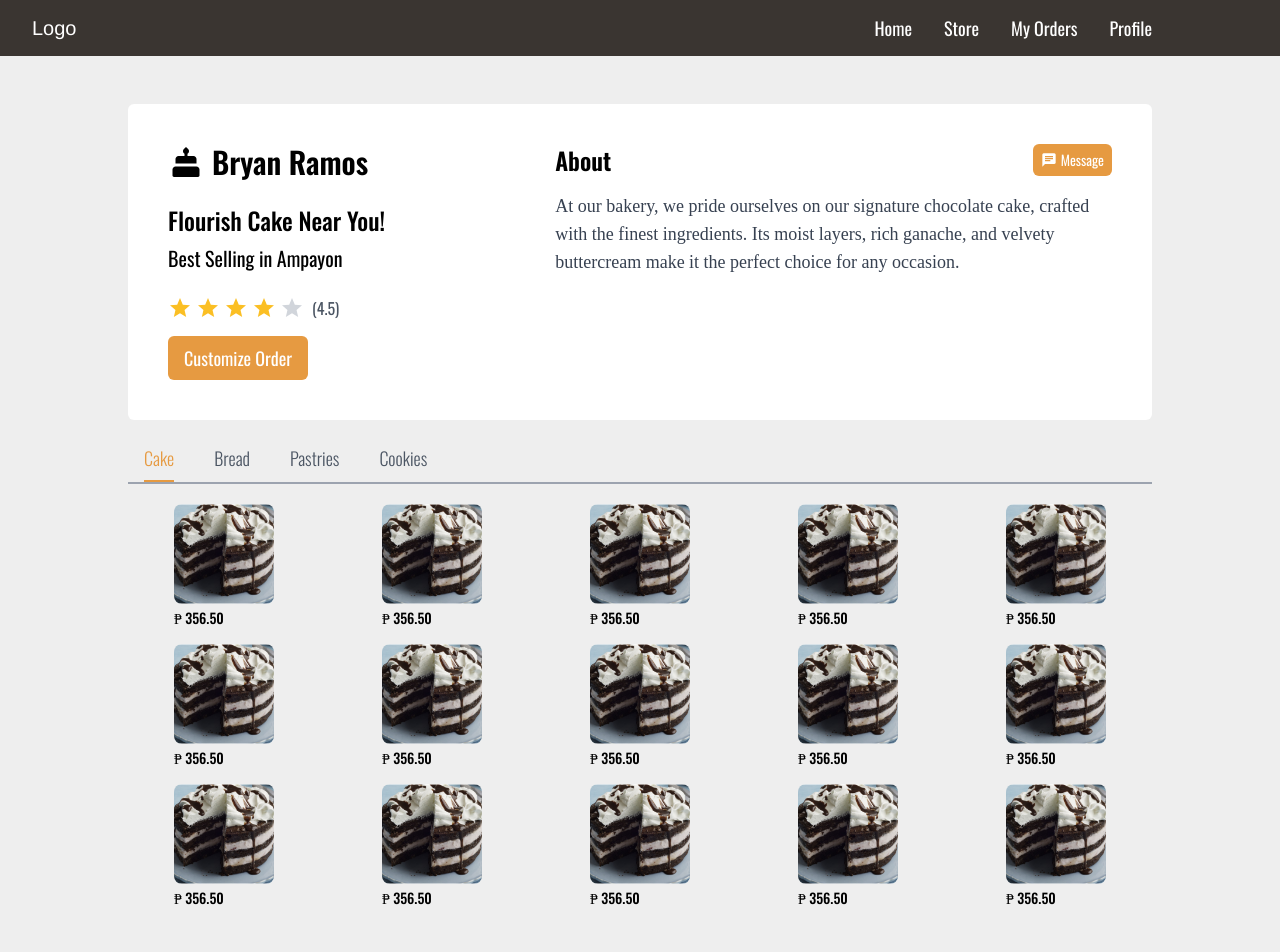
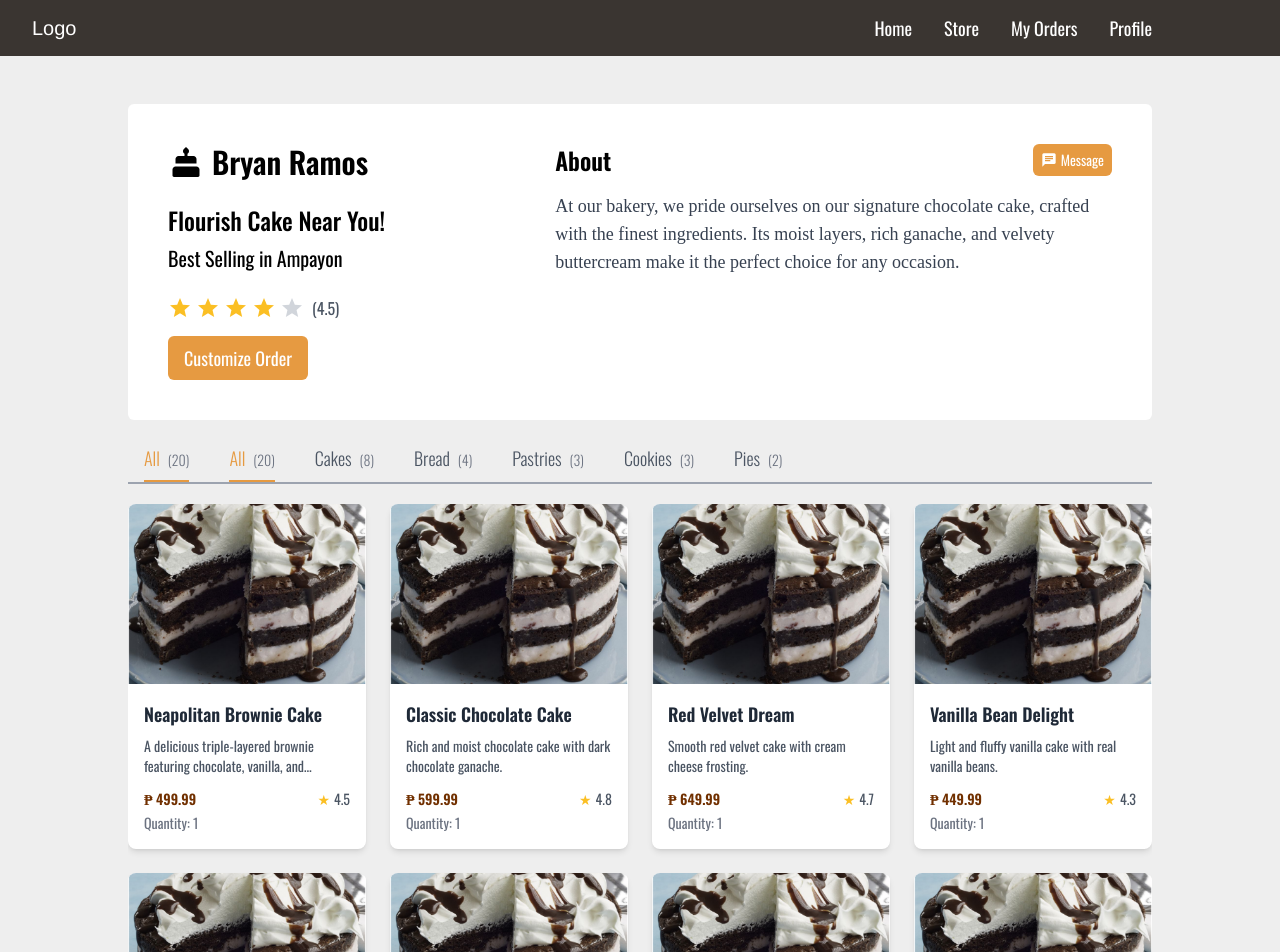
Before and after one commit to BryanIanRamos/Cake-Area, a React (Vite) app: page /store in a window 1280 px wide. Shown: the top 952 px of the page. Built offline with nearby package versions, Linux system fonts and the light colour scheme.

Commit message:
Modify: Store Page

```diff
--- /dev/null
+++ b/src/components/buyer/StoreProductCard.jsx
@@ -0,0 +1,50 @@
+import React from 'react';
+import { Link } from 'react-router-dom';
+
+const StoreProductCard = ({ id, image, title, description, price, rating }) => {
+  return (
+    <Link to={`/product/${id}`} className="w-full max-w-[280px] bg-white rounded-lg overflow-hidden shadow-md hover:shadow-lg transition-shadow">
+      {/* Product Image */}
+      <div className="w-full h-[180px] overflow-hidden">
+        <img
+          src={image}
+          alt={title}
+          className="w-full h-full object-cover hover:scale-105 transition-transform duration-300"
+        />
+      </div>
+
+      {/* Product Details */}
+      <div className="p-4">
+        {/* Title */}
+        <h3 className="text-lg font-semibold text-gray-800 mb-2">
+          {title}
+        </h3>
+
+        {/* Description */}
+        <p className="text-sm text-gray-600 mb-3 line-clamp-2">
+          {description}
+        </p>
+
+        {/* Price and Rating */}
+        <div className="flex items-center justify-between">
+          <span className="text-[#713000] font-semibold">
+            ₱ {price.toFixed(2)}
+          </span>
+          {rating && (
+            <div className="flex items-center gap-1">
+              <span className="text-amber-400">★</span>
+              <span className="text-sm text-gray-600">{rating}</span>
+            </div>
+          )}
+        </div>
+
+        {/* Quantity */}
+        <div className="text-sm text-gray-500 mt-1">
+          Quantity: 1
+        </div>
+      </div>
+    </Link>
+  );
+};
+
+export default StoreProductCard;
--- a/src/data/productDetails.js
+++ b/src/data/productDetails.js
@@ -15,7 +15,8 @@ export const bakerProducts = {
     {
       id: 1,
       name: "Neapolitan Brownie Cake",
-      description: "A delicious triple-layered brownie featuring chocolate, vanilla, and strawberry flavors.",
+      description:
+        "A delicious triple-layered brownie featuring chocolate, vanilla, and strawberry flavors.",
       price: 499.99,
       rating: 4.5,
       ordered: 250,
@@ -23,7 +24,7 @@ export const bakerProducts = {
       stock: 50,
       category: "Cakes",
       image: neapolitanBrownie,
-      status: "Available"
+      status: "Available",
     },
     {
       id: 2,
@@ -36,7 +37,7 @@ export const bakerProducts = {
       stock: 30,
       category: "Cakes",
       image: neapolitanBrownie,
-      status: "Available"
+      status: "Available",
     },
     {
       id: 3,
@@ -49,7 +50,7 @@ export const bakerProducts = {
       stock: 25,
       category: "Cakes",
       image: neapolitanBrownie,
-      status: "Low Stock"
+      status: "Low Stock",
     },
     {
       id: 4,
@@ -62,7 +63,7 @@ export const bakerProducts = {
       stock: 40,
       category: "Cakes",
       image: neapolitanBrownie,
-      status: "Available"
+      status: "Available",
     },
     {
       id: 5,
@@ -75,7 +76,7 @@ export const bakerProducts = {
       stock: 35,
       category: "Cakes",
       image: neapolitanBrownie,
-      status: "Available"
+      status: "Available",
     },
     // Bread
     {
@@ -89,7 +90,7 @@ export const bakerProducts = {
       stock: 60,
       category: "Bread",
       image: neapolitanBrownie,
-      status: "Available"
+      status: "Available",
     },
     {
       id: 7,
@@ -102,7 +103,7 @@ export const bakerProducts = {
       stock: 45,
       category: "Bread",
       image: neapolitanBrownie,
-      status: "Available"
+      status: "Available",
     },
     {
       id: 8,
@@ -115,7 +116,7 @@ export const bakerProducts = {
       stock: 40,
       category: "Bread",
       image: neapolitanBrownie,
-      status: "Available"
+      status: "Available",
     },
     // Pastries
     {
@@ -129,7 +130,7 @@ export const bakerProducts = {
       stock: 80,
       category: "Pastries",
       image: neapolitanBrownie,
-      status: "Available"
+      status: "Available",
     },
     {
       id: 10,
@@ -142,7 +143,7 @@ export const bakerProducts = {
       stock: 55,
       category: "Pastries",
       image: neapolitanBrownie,
-      status: "Available"
+      status: "Available",
     },
     // Cookies
     {
@@ -156,7 +157,7 @@ export const bakerProducts = {
       stock: 100,
       category: "Cookies",
       image: neapolitanBrownie,
-      status: "Available"
+      status: "Available",
     },
     {
       id: 12,
@@ -169,7 +170,7 @@ export const bakerProducts = {
       stock: 75,
       category: "Cookies",
       image: neapolitanBrownie,
-      status: "Available"
+      status: "Available",
     },
     // Pies
     {
@@ -183,7 +184,7 @@ export const bakerProducts = {
       stock: 30,
       category: "Pies",
       image: neapolitanBrownie,
-      status: "Available"
+      status: "Available",
     },
     {
       id: 14,
@@ -196,7 +197,7 @@ export const bakerProducts = {
       stock: 25,
       category: "Pies",
       image: neapolitanBrownie,
-      status: "Low Stock"
+      status: "Low Stock",
     },
     // More Cakes
     {
@@ -210,7 +211,7 @@ export const bakerProducts = {
       stock: 20,
       category: "Cakes",
       image: neapolitanBrownie,
-      status: "Low Stock"
+      status: "Low Stock",
     },
     {
       id: 16,
@@ -223,7 +224,7 @@ export const bakerProducts = {
       stock: 35,
       category: "Cakes",
       image: neapolitanBrownie,
-      status: "Available"
+      status: "Available",
     },
     // More Bread
     {
@@ -237,7 +238,7 @@ export const bakerProducts = {
       stock: 50,
       category: "Bread",
       image: neapolitanBrownie,
-      status: "Available"
+      status: "Available",
     },
     // More Pastries
     {
@@ -251,7 +252,7 @@ export const bakerProducts = {
       stock: 45,
       category: "Pastries",
       image: neapolitanBrownie,
-      status: "Available"
+      status: "Available",
     },
     // More Cookies
     {
@@ -265,7 +266,7 @@ export const bakerProducts = {
       stock: 65,
       category: "Cookies",
       image: neapolitanBrownie,
-      status: "Available"
+      status: "Available",
     },
     {
       id: 20,
@@ -278,9 +279,9 @@ export const bakerProducts = {
       stock: 30,
       category: "Cakes",
       image: neapolitanBrownie,
-      status: "Available"
-    }
-  ]
+      status: "Available",
+    },
+  ],
 };
 
 // Export for buyer's product details
@@ -288,12 +289,13 @@ export const productDetails = {
   mainProduct: {
     id: 1,
     name: "Neapolitan Brownie Cake",
-    description: "A delicious triple-layered brownie featuring chocolate, vanilla, and strawberry flavors.",
+    description:
+      "A delicious triple-layered brownie featuring chocolate, vanilla, and strawberry flavors.",
     price: 499.99,
     rating: 4.5,
     ordered: 250,
     images: [neapolitanBrownie, neapolitanBrownie, neapolitanBrownie], // Replace with actual images
-    stock: 50
+    stock: 50,
   },
   recommendedProducts: [
     {
@@ -301,21 +303,21 @@ export const productDetails = {
       name: "Classic Chocolate Cake",
       price: 599.99,
       image: neapolitanBrownie,
-      rating: 4.8
+      rating: 4.8,
     },
     {
       id: 3,
       name: "Red Velvet Dream",
       price: 649.99,
       image: neapolitanBrownie,
-      rating: 4.7
+      rating: 4.7,
     },
     {
       id: 4,
       name: "Vanilla Bean Delight",
       price: 449.99,
       image: neapolitanBrownie,
-      rating: 4.3
-    }
-  ]
+      rating: 4.3,
+    },
+  ],
 };
--- a/src/pages/buyer/Store.jsx
+++ b/src/pages/buyer/Store.jsx
@@ -1,32 +1,31 @@
 import React, { useState } from "react";
 import { Icon } from "@iconify/react";
 import { useNavigate } from "react-router-dom";
-import ProductCard from "../../components/buyer/ProductCard";
-import neapolitanBrownie from "../../assets/CakeSample.png";
+import StoreProductCard from "../../components/buyer/StoreProductCard";
 import Navbar from "../../components/buyer/Navbar";
+import { bakerProducts } from "../../data/productDetails";
 
 const Store = () => {
   const [isMobileMenuOpen, setIsMobileMenuOpen] = useState(false);
   const navigate = useNavigate();
-  const [activeCategory, setActiveCategory] = useState("Cake");
+  const [activeCategory, setActiveCategory] = useState("All");
 
+  // Get products and categories from bakerProducts
+  const { categories: productCategories, products: bakerProductsList } = bakerProducts;
+
+  // Create categories array with counts
   const categories = [
-    { id: 1, name: "Cake" },
-    { id: 2, name: "Bread" },
-    { id: 3, name: "Pastries" },
-    { id: 4, name: "Cookies" },
+    {
+      name: "All",
+      count: bakerProductsList.length
+    },
+    ...productCategories
   ];
 
-  const products = Array(15)
-    .fill({
-      image: neapolitanBrownie,
-      title: "Neapolitan Brownie Ice Cream Cake",
-      description:
-        "Using brownie mix instead of cake mix makes this easy cake extra chocolatey.",
-      price: 356.5,
-      rating: 4.7,
-    })
-    .map((product, index) => ({ ...product, id: index + 1 }));
+  // Filter products based on active category
+  const filteredProducts = activeCategory === "All"
+    ? bakerProductsList
+    : bakerProductsList.filter(product => product.category === activeCategory);
 
   const toggleMobileMenu = () => {
     setIsMobileMenuOpen(!isMobileMenuOpen);
@@ -39,7 +38,6 @@ const Store = () => {
 
   const handleCategoryClick = (categoryName) => {
     setActiveCategory(categoryName);
-    // Add your filter logic here
   };
 
   return (
@@ -122,11 +120,11 @@ const Store = () => {
             </div>
           </div>
           <div className="w-[90%] sm:w-[90%] lg:w-[80%] font-[Oswald] overflow-x-hidden">
-            {/* Category  */}
-            <div className="flex gap-10 font-light px-4 overflow-x-auto whitespace-nowrap ">
+            {/* Category Buttons */}
+            <div className="flex gap-10 font-light px-4 overflow-x-auto whitespace-nowrap">
               {categories.map((category) => (
                 <button
-                  key={category.id}
+                  key={category.name}
                   onClick={() => handleCategoryClick(category.name)}
                   className={`text-sm sm:text-base lg:text-lg py-2 transition-colors duration-200 border-b-2
                     ${
@@ -136,22 +134,37 @@ const Store = () => {
                     }`}
                 >
                   {category.name}
+                  {category.count && (
+                    <span className="ml-2 text-sm text-gray-500">
+                      ({category.count})
+                    </span>
+                  )}
                 </button>
               ))}
             </div>
+
             <div className="w-full border border-gray-400"></div>
+
+            {/* Products Grid */}
             <div className="w-full mt-5 h-[800px] overflow-y-auto">
-              <div className="grid grid-cols-1 sm:grid-cols-2 md:grid-cols-3 lg:grid-cols-4 xl:grid-cols-5 gap-4 justify-items-center">
-                {products.map((product) => (
-                  <ProductCard
+              <div className="grid grid-cols-1 sm:grid-cols-2 md:grid-cols-3 lg:grid-cols-4 gap-6 justify-items-center">
+                {filteredProducts.length > 0 ? (
+                  filteredProducts.map((product) => (
+                    <StoreProductCard
                       key={product.id}
+                      id={product.id}
                       image={product.image}
-                    title={product.title}
+                      title={product.name}
                       description={product.description}
                       price={product.price}
                       rating={product.rating}
                     />
-                ))}
+                  ))
+                ) : (
+                  <div className="col-span-full text-center py-8 text-gray-500">
+                    No products found in this category
+                  </div>
+                )}
               </div>
             </div>
           </div>
```
Lines whose indentation alone changed are shown as unchanged.
